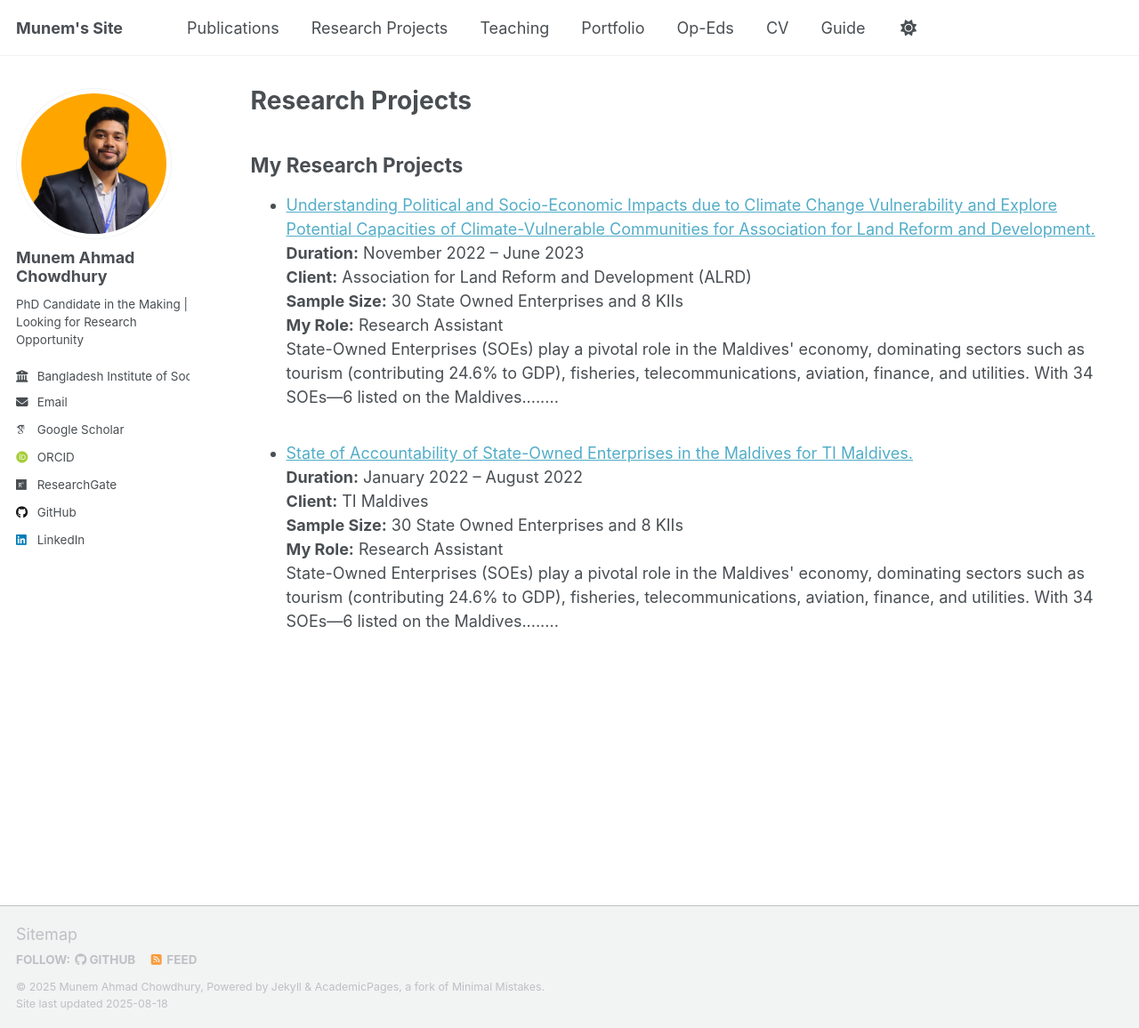
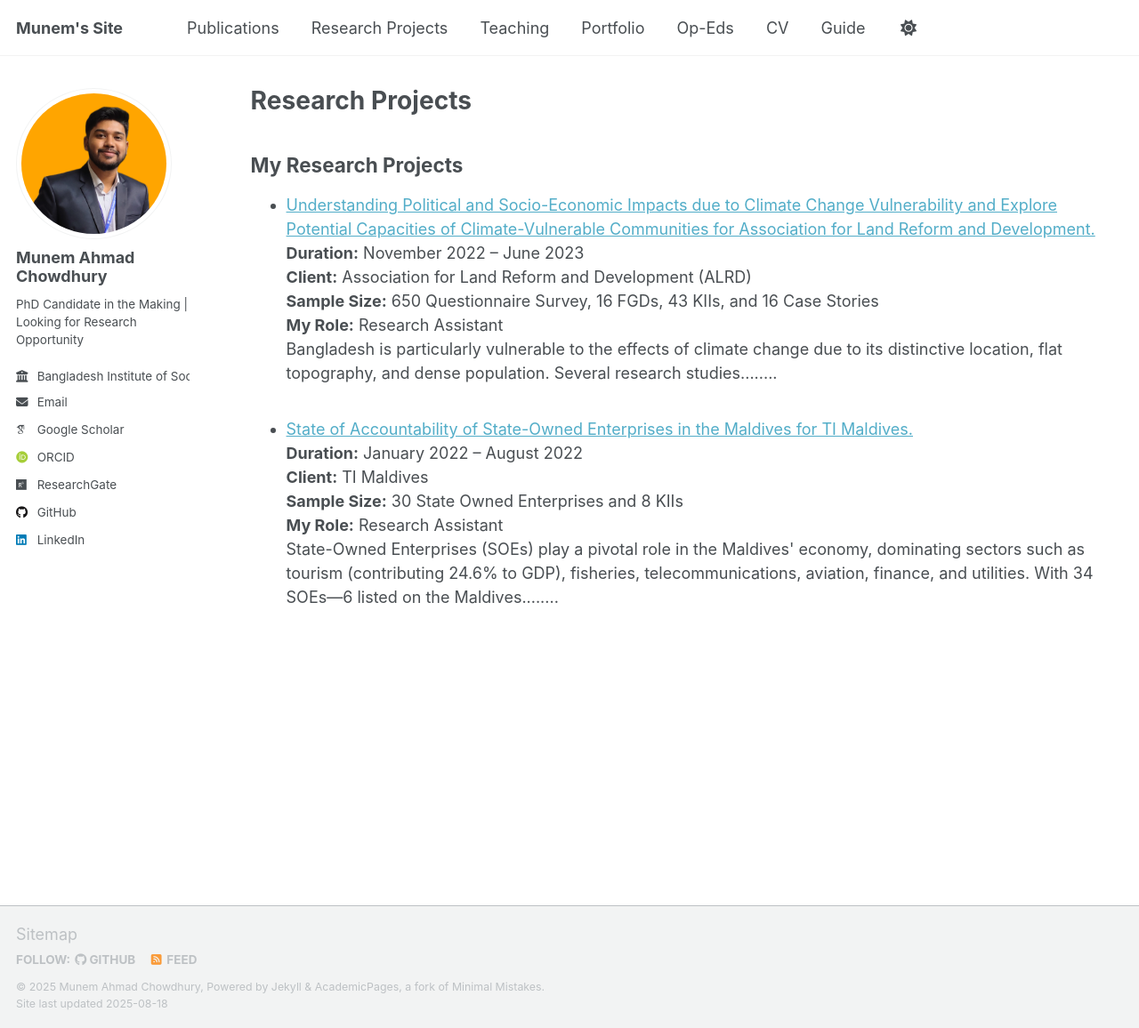
Before and after one commit to munemahmad/munemahmad.github.io, a Jekyll site: the page built from projects.md, in a window 1280 px wide and 1156 px high. Shown: the whole window at 89% size. Built offline with Jekyll 4.4.1, drawn with Linux system fonts in a browser that asks for light colours; some web fonts are replaced; a script that is not in the unit is left out.

Commit message:
Update project2.md

```diff
--- a/_projects/project2.md
+++ b/_projects/project2.md
@@ -2,11 +2,11 @@
 title: "Understanding Political and Socio-Economic Impacts due to Climate Change Vulnerability and Explore Potential Capacities of Climate-Vulnerable Communities for Association for Land Reform and Development."
 duration: "November 2022 – June 2023"
 client: "Association for Land Reform and Development (ALRD)"
-sample_size: "30 State Owned Enterprises and 8 KIIs"
+sample_size: "650 Questionnaire Survey, 16 FGDs, 43 KIIs, and 16 Case Stories"
 role: "Research Assistant"
-excerpt: "State-Owned Enterprises (SOEs) play a pivotal role in the Maldives' economy, dominating sectors such as tourism (contributing 24.6% to GDP), fisheries, telecommunications, aviation, finance, and utilities. With 34 SOEs—6 listed on the Maldives........"
-permalink: /projects/project1
-date: 2022-08-15
+excerpt: "Bangladesh is particularly vulnerable to the effects of climate change due to its distinctive location, flat topography, and dense population. Several research studies........"
+permalink: /projects/project2
+date: 2023-06-30
 collection: projects
 layout: publication
 ---
```
